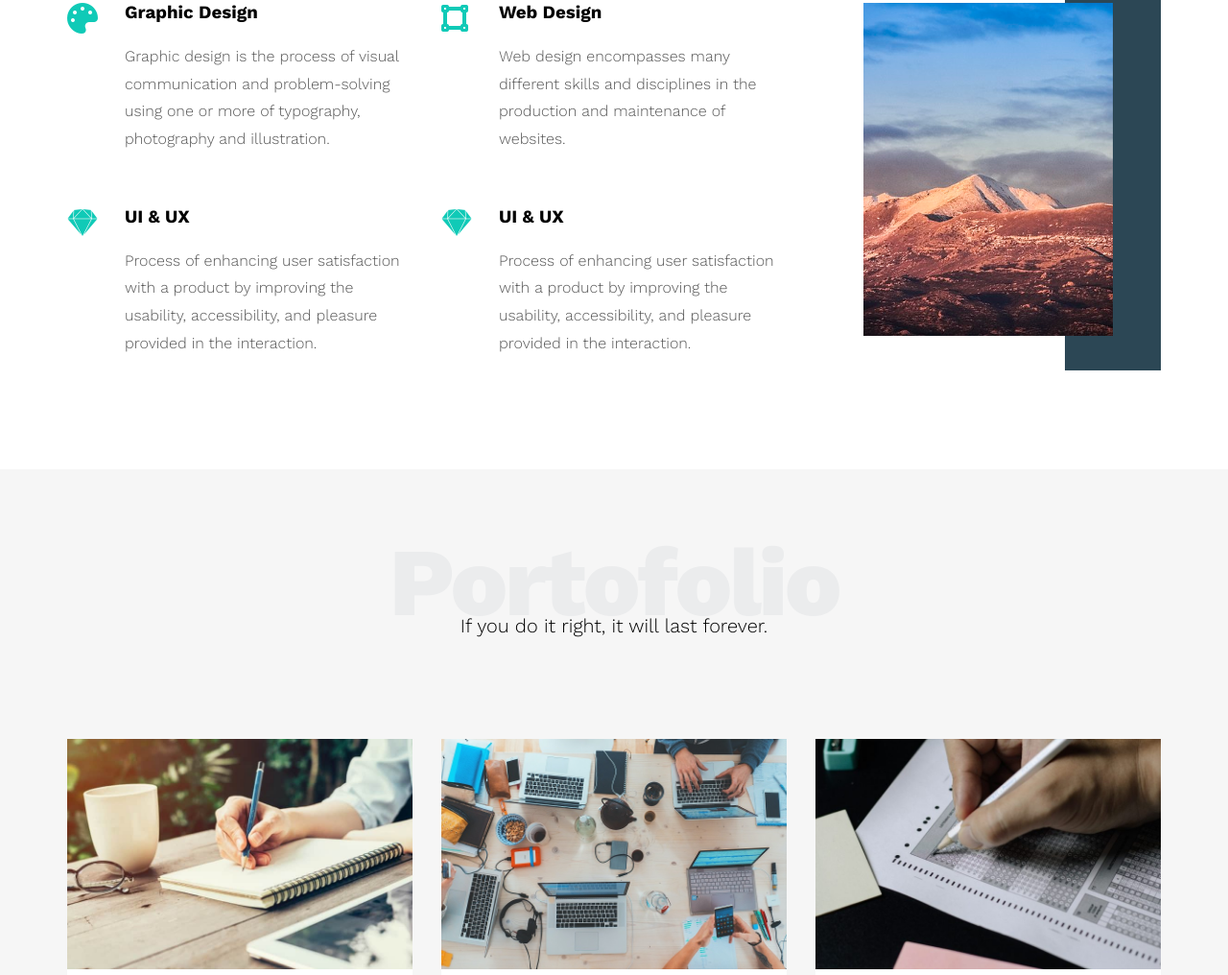
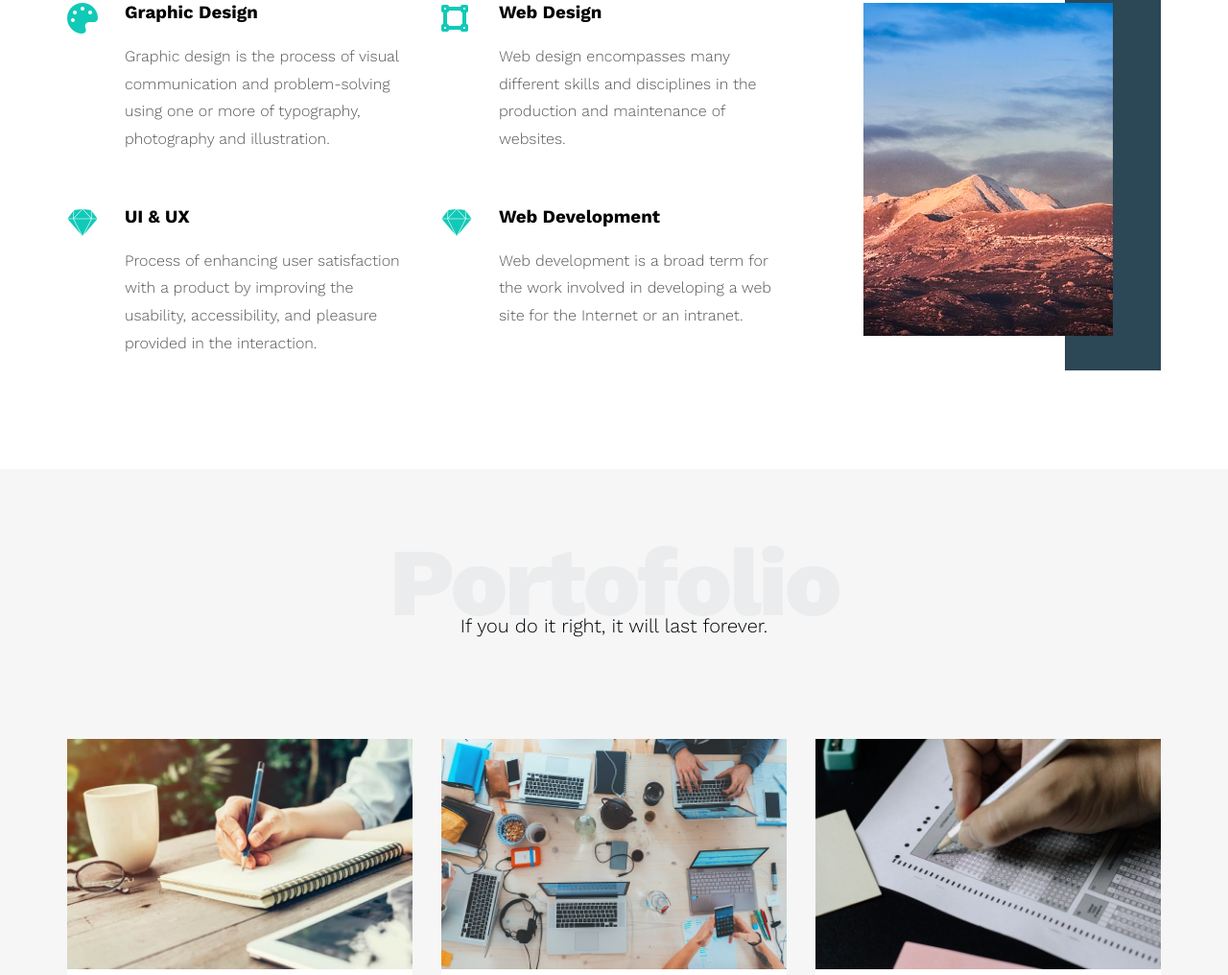
Before and after one commit to 0xYahia/Leon-Template, a plain HTML site: page index.html in a window 1280 px wide. Shown: the part 1447-2463 px from the top of the page at 96% size. Drawn offline with nearby package versions, Linux system fonts and the light colour scheme; a web font is replaced by a local one.

Commit message:
Last Update

```diff
--- a/index.html
+++ b/index.html
@@ -111,10 +111,9 @@
                 <div class="serv">
                     <i class="fab fa-sketch fa-2x"></i>
                     <div class="text">
-                        <h3>UI & UX</h3>
+                        <h3>Web Development</h3>
                         <p>
-                            Process of enhancing user satisfaction with a product by improving the usability, accessibility, and
-                            pleasure provided in the interaction.
+                            Web development is a broad term for the work involved in developing a web site for the Internet or an intranet.
                         </p>
                     </div>
                 </div>
```
